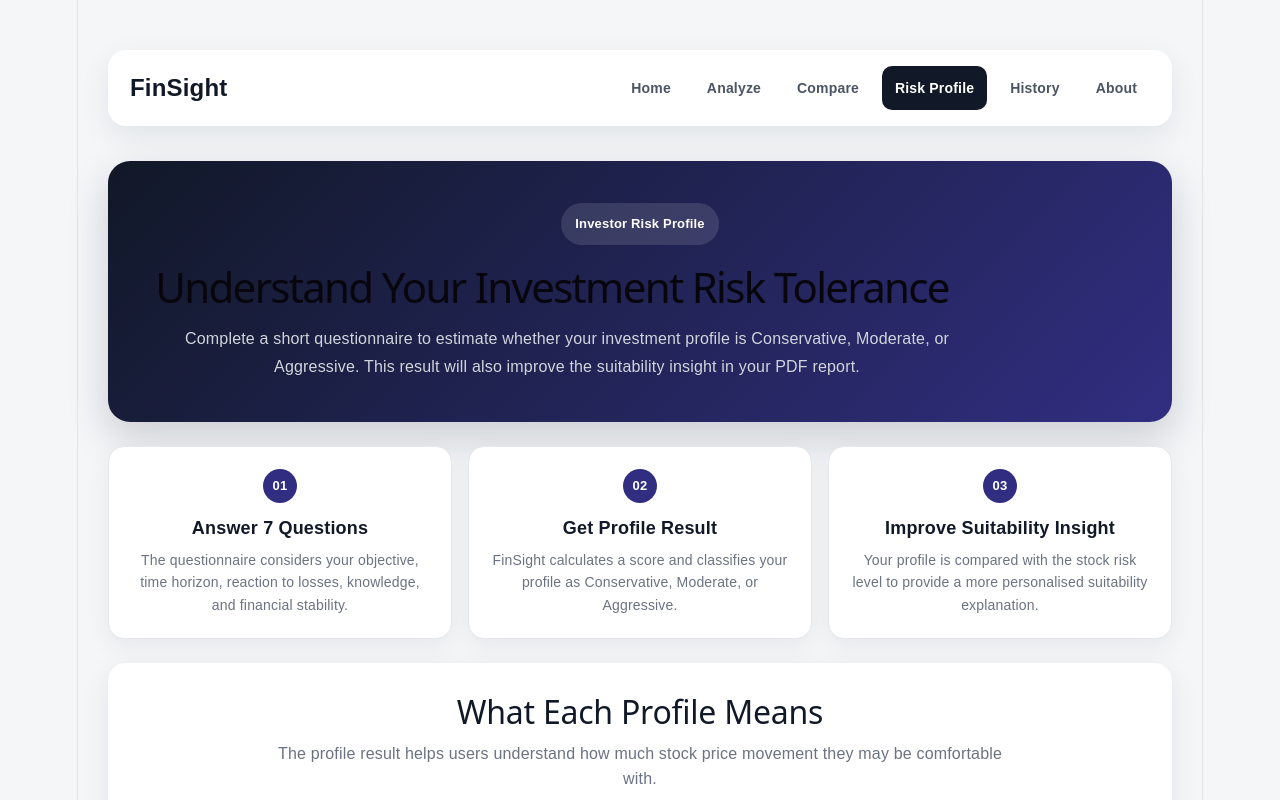
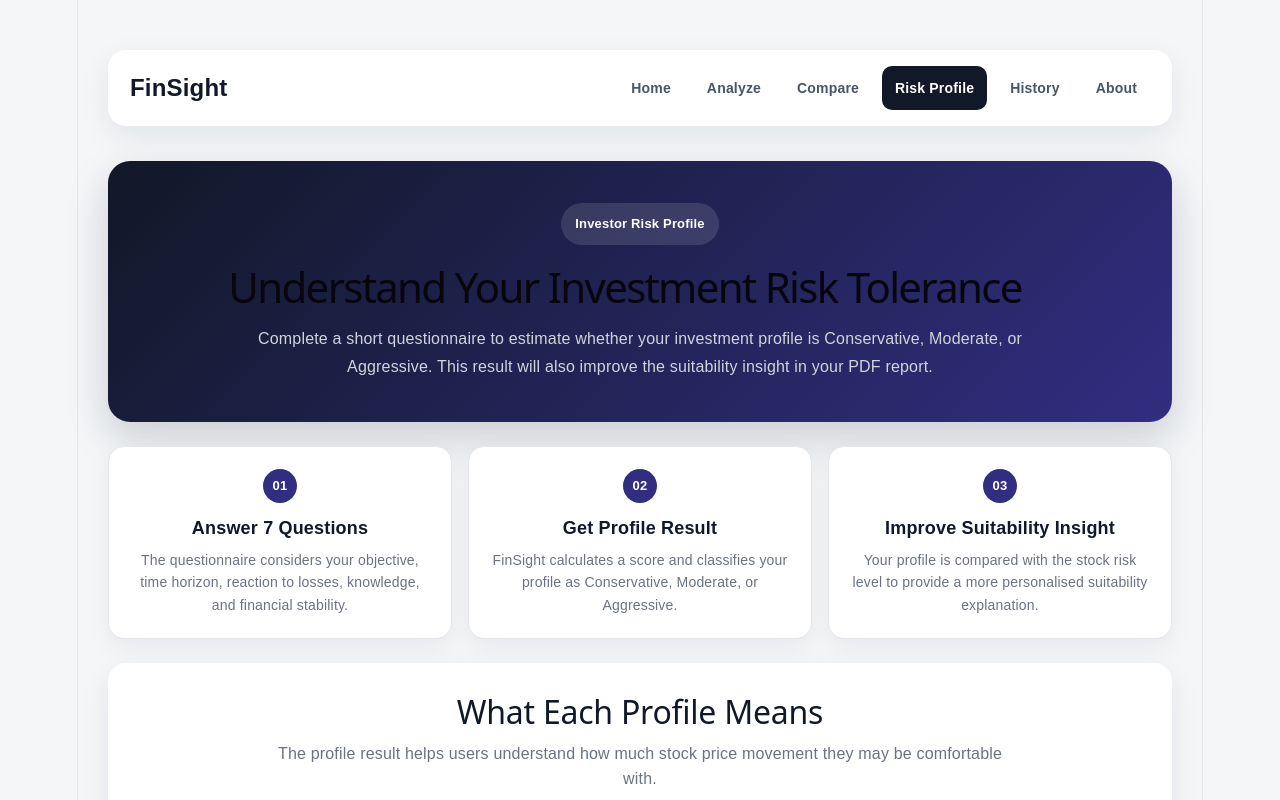
Before and after one commit to HY0831/finsight-financial-risk-dashboard, a React app in the folder frontend/: page /profile in a window 1280 px wide. Shown: the top 800 px of the page. Built offline with nearby package versions, Linux system fonts and the light colour scheme; no server answers; the HTML template or start-up script is replaced by a standard one.

Commit message:
Center page header content

```diff
--- a/frontend/src/App.css
+++ b/frontend/src/App.css
@@ -66,6 +66,61 @@ body {
 .navbar-links a.active {
   background: #111827;
   color: white;
+}
+
+/* =========================================================
+   Global Page Header Center Alignment Fix
+========================================================= */
+
+.home-hero,
+.analyze-hero,
+.compare-hero,
+.profile-hero,
+.history-hero,
+.about-hero,
+.page-header {
+  text-align: center;
+  display: flex;
+  justify-content: center;
+  align-items: center;
+}
+
+.home-hero > div,
+.analyze-hero > div,
+.compare-hero > div,
+.profile-hero > div,
+.history-hero > div,
+.about-hero > div,
+.page-header > div {
+  width: 100%;
+  max-width: 850px;
+  margin: 0 auto;
+}
+
+.home-hero h1,
+.analyze-hero h1,
+.compare-hero h1,
+.profile-hero h1,
+.history-hero h1,
+.about-hero h1,
+.page-header h1 {
+  margin-left: auto;
+  margin-right: auto;
+}
+
+.home-hero p,
+.analyze-hero p,
+.compare-hero p,
+.profile-hero p,
+.history-hero p,
+.about-hero p,
+.page-header p {
+  margin-left: auto;
+  margin-right: auto;
+}
+
+.home-actions{
+  justify-content: center;
 }
 
 /* =========================================================
```
